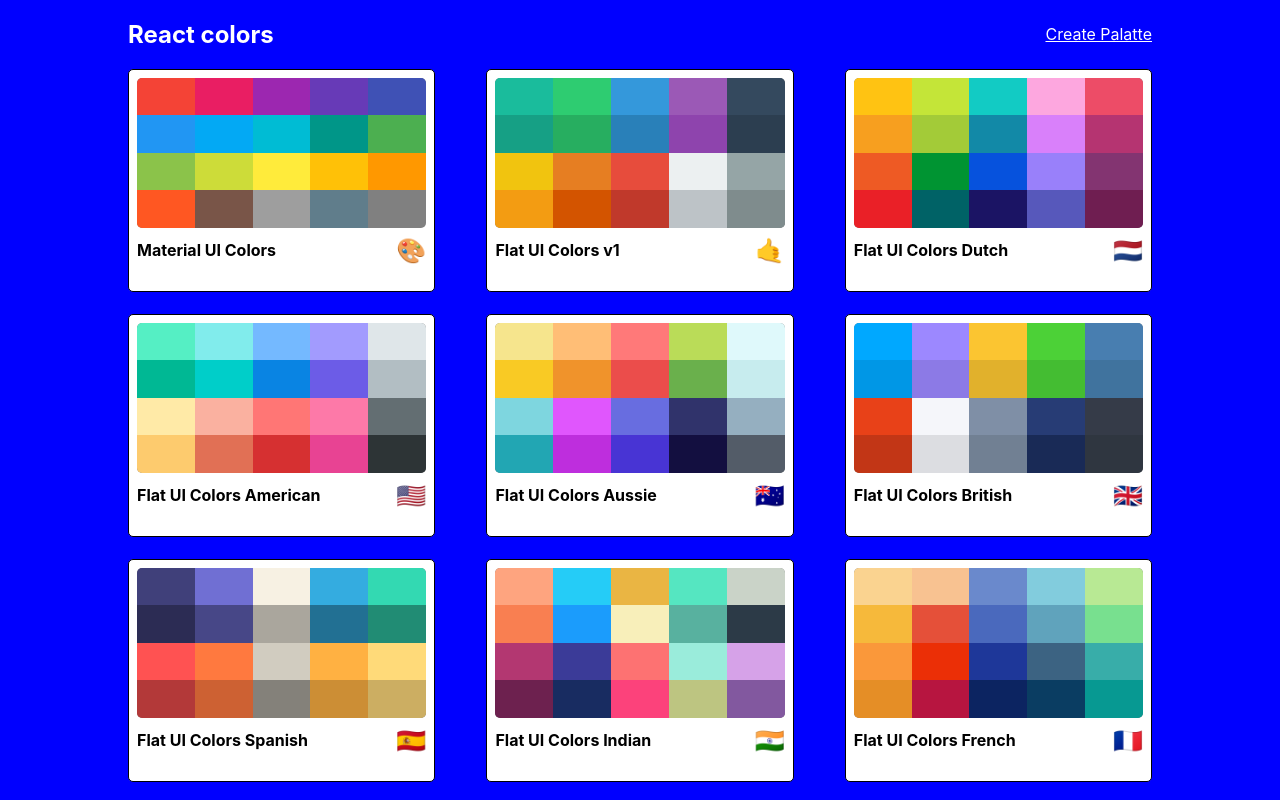
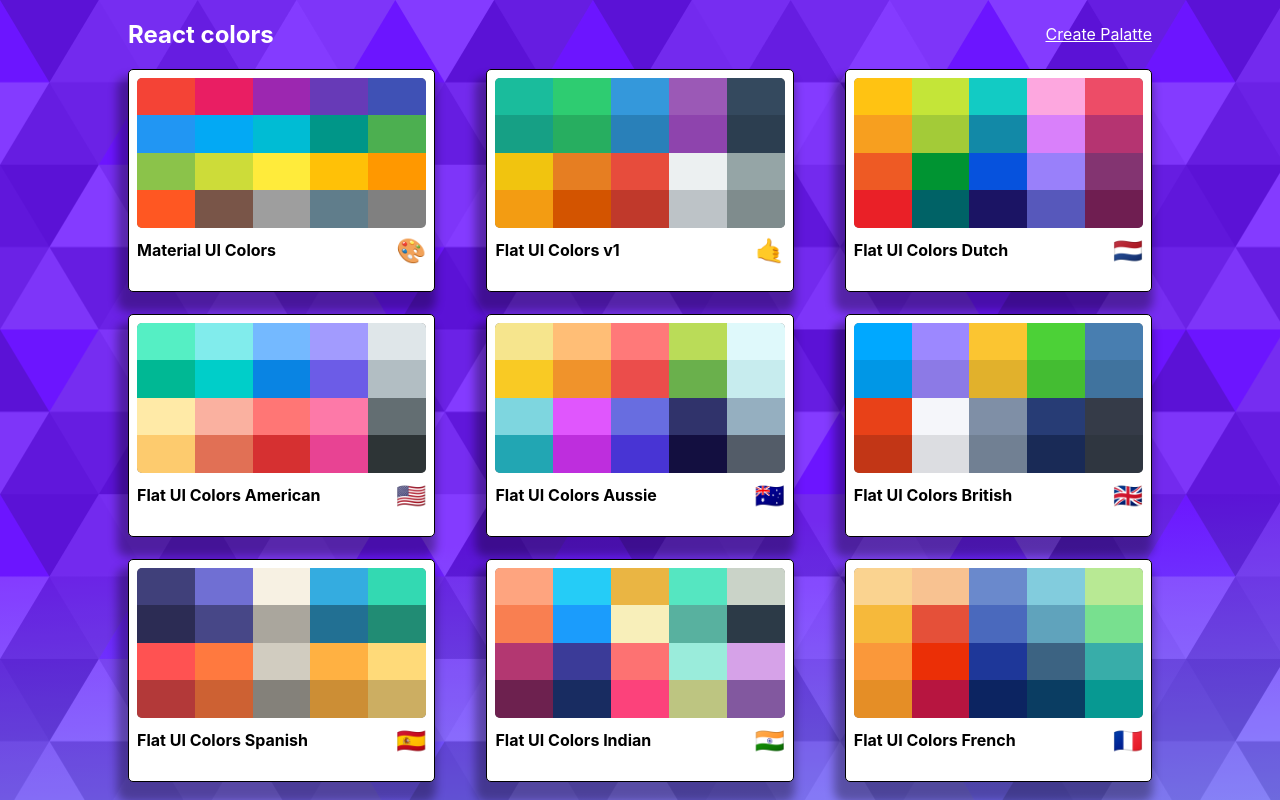
Before and after one commit to ElliotSherman/react-color-palettes-project, a React (Create React App) app: page / in a window 1280 px wide. Built offline with nearby package versions, Linux system fonts and the light colour scheme.

Commit message:
Add svg background and boxshadows to mini palettes

```diff
--- a/src/styles/MiniPaletteStyles.js
+++ b/src/styles/MiniPaletteStyles.js
@@ -8,6 +8,8 @@ export default {
         position:'relative',
         overflow:'hidden',
         cursor:'pointer',
+        webkitBoxShadow: '-5px 14px 10px 6px rgba(0,0,0,0.33)',
+        boxShadow: '-5px 14px 10px 6px rgba(0,0,0,0.33)',
         "&:hover svg":{
             opacity:1
         }
--- a/src/styles/PaletteListStyles.js
+++ b/src/styles/PaletteListStyles.js
@@ -1,7 +1,11 @@
 import sizes from "./sizes"
+import bg from './subtle-prism.svg'
 export default {
     root:{
-    backgroundColor:'blue',
+    /* background by SVGBackgrounds.com */
+    backgroundColor:'#85FFF4',
+    backgroundImage:`url(${bg})`,
+    overflow:'scroll',
     height:'100vh',
     display:'flex',
     alignItems:'flex-start',
```
Also changed, not shown: src/styles/subtle-prism.svg (added).
